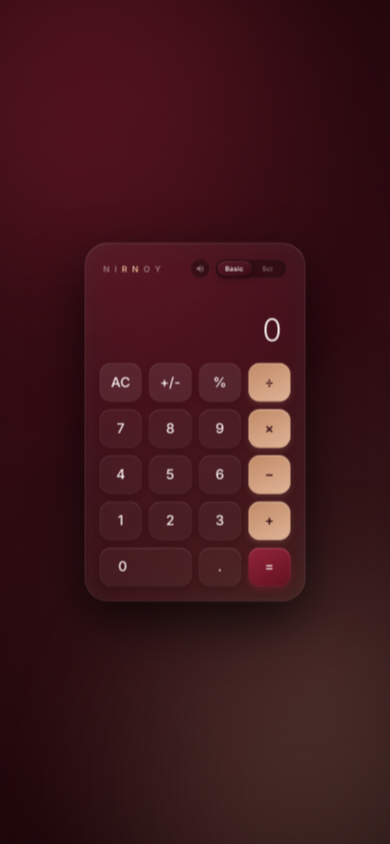
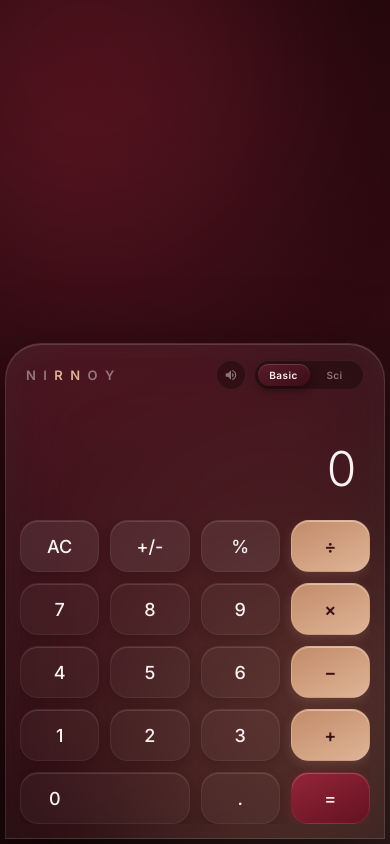
Before and after one commit to Imamhossain01/NIRNOY-Calculator, a plain HTML site: page index.html in a window 390 px wide. Drawn offline with Linux system fonts and the light colour scheme.

Commit message:
Refactor calculator styles and improve responsiveness
Updated styles for calculator layout and responsiveness.

```diff
--- a/style.css
+++ b/style.css
@@ -31,13 +31,14 @@ body {
   align-items: center;
   justify-content: center;
   min-height: 100vh;
-  overflow: hidden;
+  overflow-x: hidden;
   background:
     radial-gradient(circle at 18% 20%, rgba(148, 37, 57, 0.15), transparent 42%),
     radial-gradient(circle at 82% 78%, rgba(223, 180, 151, 0.12), transparent 45%),
     radial-gradient(circle at 50% 100%, rgba(68, 14, 24, 0.25), transparent 60%),
     linear-gradient(160deg, var(--bg-indigo) 0%, var(--bg-violet) 45%, var(--bg-base) 100%);
   background-attachment: fixed;
+  padding: 10px;
 }
 
 /* Ambient glow orbs */
@@ -53,7 +54,7 @@ body {
 .orb-b { width: 320px; height: 320px; background: var(--accent-gold); bottom: -100px; right: -80px; opacity: 0.15; }
 
 /* ============================================================
-   CALCULATOR SHELL (Fixed overflow issue for shadows)
+   CALCULATOR SHELL
    ============================================================ */
 .calculator {
   position: relative;
@@ -69,7 +70,7 @@ body {
     var(--shadow-deep),
     inset 0 1px 0 rgba(255,255,255,0.15),
     inset 0 0 40px rgba(255,255,255,0.03);
-  transition: width 0.6s cubic-bezier(0.25, 1, 0.5, 1);
+  transition: width 0.4s cubic-bezier(0.25, 1, 0.5, 1);
 }
 
 .calculator.sci-mode {
@@ -191,25 +192,28 @@ body {
 /* ---------- Keypad Wrapper ---------- */
 .keys-wrapper {
   display: flex;
-  overflow: visible;
+  overflow: hidden;
   margin-top: 6px;
 }
 
 .sci-pad {
   width: 0;
   opacity: 0;
+  visibility: hidden;
   display: grid;
   grid-template-columns: repeat(3, 1fr);
   grid-template-rows: repeat(5, 1fr);
   gap: 11px;
   padding-right: 0;
   pointer-events: none;
-  transition: width 0.6s cubic-bezier(0.25, 1, 0.5, 1), opacity 0.4s ease, padding 0.6s;
+  transition: width 0.4s cubic-bezier(0.25, 1, 0.5, 1), opacity 0.3s ease, padding 0.4s;
+  flex-shrink: 0;
 }
 .calculator.sci-mode .sci-pad {
   width: 235px;
   padding-right: 16px;
   opacity: 1;
+  visibility: visible;
   pointer-events: auto;
 }
 
@@ -239,6 +243,9 @@ body {
     0 4px 10px rgba(0,0,0,0.15);
   cursor: pointer;
   overflow: hidden;
+  display: flex;
+  align-items: center;
+  justify-content: center;
   transition: transform 0.1s ease, box-shadow 0.1s ease, filter 0.2s ease;
 }
 
@@ -282,8 +289,41 @@ body {
   color: #f8f1f1;
   box-shadow: 0 4px 12px rgba(148, 37, 57, 0.3), inset 0 1px 0 rgba(255,255,255,0.2);
 }
-.key.zero { grid-column: span 2; text-align: left; padding-left: 28px; }
+.key.zero { grid-column: span 2; justify-content: flex-start; padding-left: 28px; }
 
-@media (max-width: 620px) { .calculator { transform: scale(0.9); } }
-@media (max-width: 550px) { .calculator { transform: scale(0.75); } }
-@media (max-width: 420px) { .calculator { transform: scale(0.65); } }
+/* Responsive Media Queries for Mobile Screens */
+@media (max-width: 630px) {
+  body {
+    padding: 5px;
+    align-items: flex-end;
+  }
+  .calculator {
+    width: 100%;
+    max-width: 100%;
+    border-bottom-left-radius: 0;
+    border-bottom-right-radius: 0;
+    padding: 14px;
+  }
+  .calculator.sci-mode {
+    width: 100%;
+  }
+  .calculator.sci-mode .keys-wrapper {
+    flex-direction: column-reverse;
+  }
+  .calculator.sci-mode .sci-pad {
+    width: 100% !important;
+    padding-right: 0 !important;
+    grid-template-columns: repeat(5, 1fr);
+    grid-template-rows: repeat(3, 1fr);
+  }
+  .basic-pad {
+    width: 100%;
+  }
+  .key {
+    height: 52px;
+    font-size: 18px;
+  }
+  .key.sci-key {
+    font-size: 12px;
+  }
+}
```
